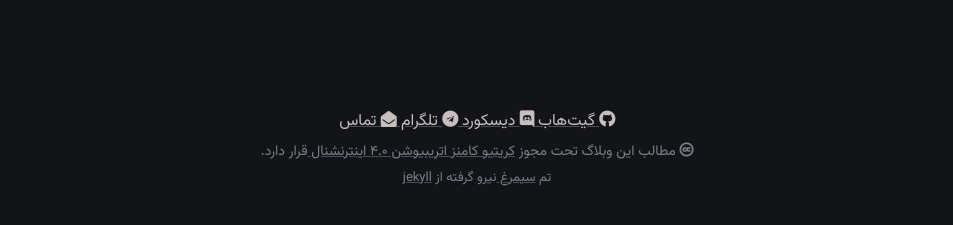
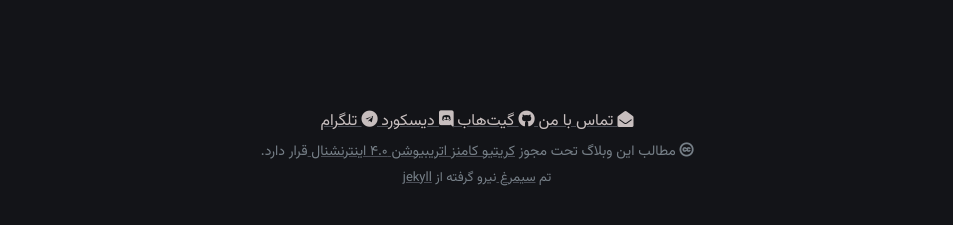
Before and after one commit to persianweb3sec/persianweb3sec.github.io, a Jekyll site: the page built from src/index.md, in a window 1280 px wide. Shown: the part 635-860 px from the top of the page, without its empty margins (163-1116 px from the left). Built offline with Jekyll 4.4.1, drawn with Linux system fonts in a browser that asks for light colours.

Commit message:
Update footer.html

```diff
--- a/src/_includes/footer.html
+++ b/src/_includes/footer.html
@@ -3,6 +3,13 @@
     <a class="footer item" href="https://twitter.com/{{ site.author.twitter }}">
         <i class="fab fa-twitter-square"></i>
 	توئیت‌ها
+    </a>
+  {% endif %}
+
+  {% if site.author.email %}
+    <a class="footer item" href="mailto:{{ site.author.email }}">
+	<i class="fa fa-envelope-open"></i>
+	تماس با من
     </a>
   {% endif %}
 
@@ -27,13 +34,6 @@
     </a>
   {% endif %}
 
-  {% if site.author.email %}
-    <a class="footer item" href="mailto:{{ site.author.email }}">
-	<i class="fa fa-envelope-open"></i>
-	تماس
-    </a>
-  {% endif %}
-
   <small class="footer_copyright">
    {% include license.html %}
     <br>
```
